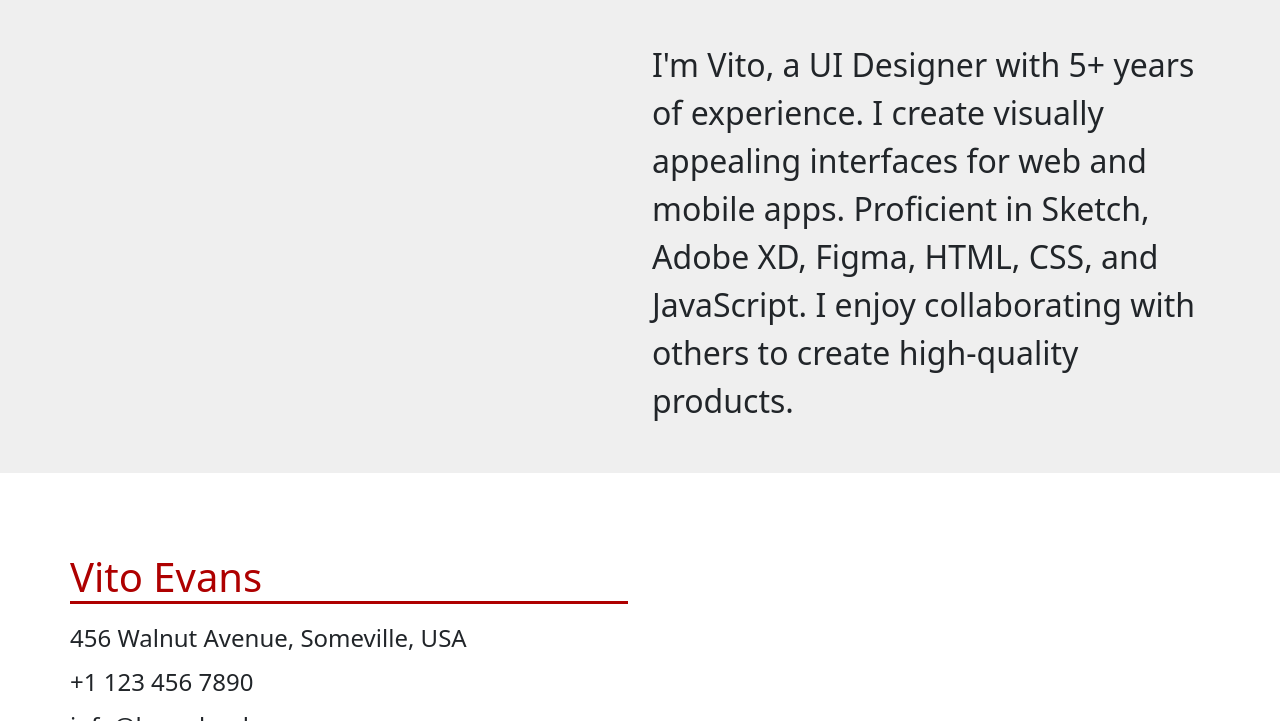
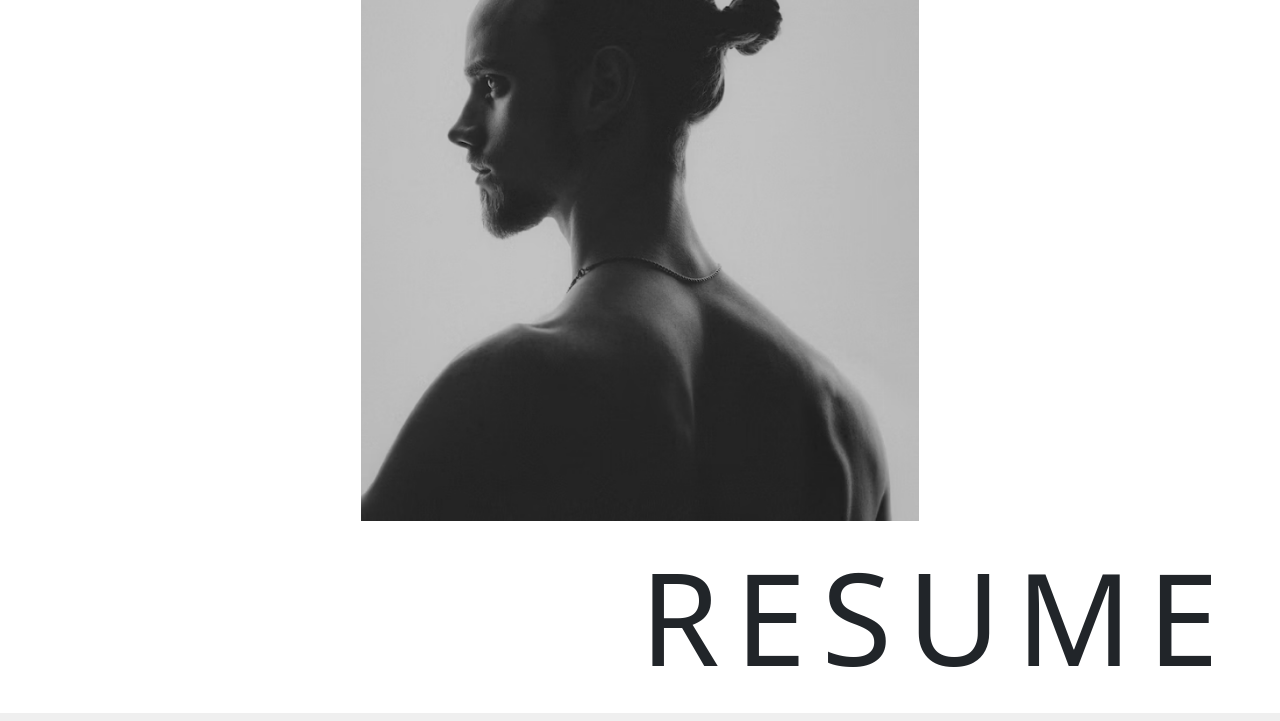
Before and after one commit to Chewsday2024/week7, a website: page index.html in a window 1280 px wide. Shown: the part 575-1296 px from the top of the page. Drawn offline with nearby package versions, Linux system fonts and the light colour scheme; files that its build step writes are made by us from their sources; the site is published under a folder, as on GitHub Pages, so addresses that start at the root find nothing; a web font is replaced by a local one.

Commit message:
adjust img

```diff
--- a/index.html
+++ b/index.html
@@ -29,7 +29,7 @@
     <div class="row">
       <div class="d-flex flex-column align-items-center">
         <h1 class="h-fs align-self-start lh-base h-lp" data-aos="fade-right">VITO</h1>
-        <img class="col-6" src="/images/vito.png" alt="vito">
+        <img class="col-6" data-aos="zoom-in" src="images/vito.png" alt="vito">
         <h1 class="h-fs align-self-end col-6 lh-base h-lp" data-aos="fade-left">RESUME</h1>
       </div>
     </div>
```
